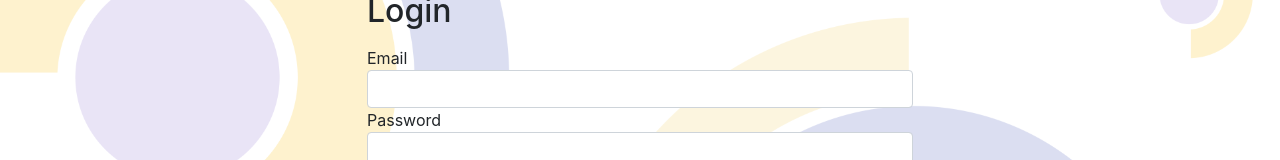
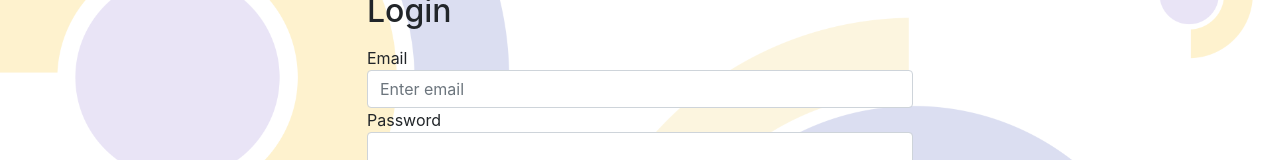
Before and after one commit to Marksolidor/eventap, a React (Create React App) app: page /login in a window 1280 px wide. Shown: the part 188-348 px from the top of the page. Built offline with nearby package versions, Linux system fonts and the light colour scheme.

Commit message:
fix routes

```diff
--- a/src/hooks/useEventData.jsx
+++ b/src/hooks/useEventData.jsx
@@ -6,7 +6,7 @@ function useEventData() {
   useEffect(() => {
     const jsonData = async () => {
       try {
-        const response = await fetch("https://eventapp-backend-production.up.railway.app/events");
+        const response = await fetch("http://eventapp-backend-production.up.railway.app/events");
         const data = await response.json();
         setEvents(data);
       } catch (e) {
--- a/src/views/Login.jsx
+++ b/src/views/Login.jsx
@@ -12,7 +12,7 @@ function Login() {
   const handleLogin = async (event) => {
     event.preventDefault();
     try {
-      const response = await axios.post("https://eventapp-backend-production.up.railway.app/users/login", {
+      const response = await axios.post("http://eventapp-backend-production.up.railway.app/auth/login", {
         email,
         password
       });
@@ -37,7 +37,7 @@ function Login() {
                 type="email"
                 className="form-control"
                 id="email"
-                value={email}
+                placeholder="Enter email"
                 onChange={(event) => setEmail(event.target.value)}
                 required
               />
--- a/src/views/Register.jsx
+++ b/src/views/Register.jsx
@@ -8,7 +8,7 @@ const Register = () => {
 
   const handleSubmit = async (formData) => {
     try {
-      const res = await axios.post("https://eventapp-backend-production.up.railway.app/users/register", formData);
+      const res = await axios.post("http://eventapp-backend-production.up.railway.app/auth/register", formData);
       const newUser = res.data;
       login(newUser.email, newUser.password);
       alert("Usuario registrado con éxito, inicie sesión");
```
Also changed, not shown: 1 other file (tests, documents, lock files or other folders).
